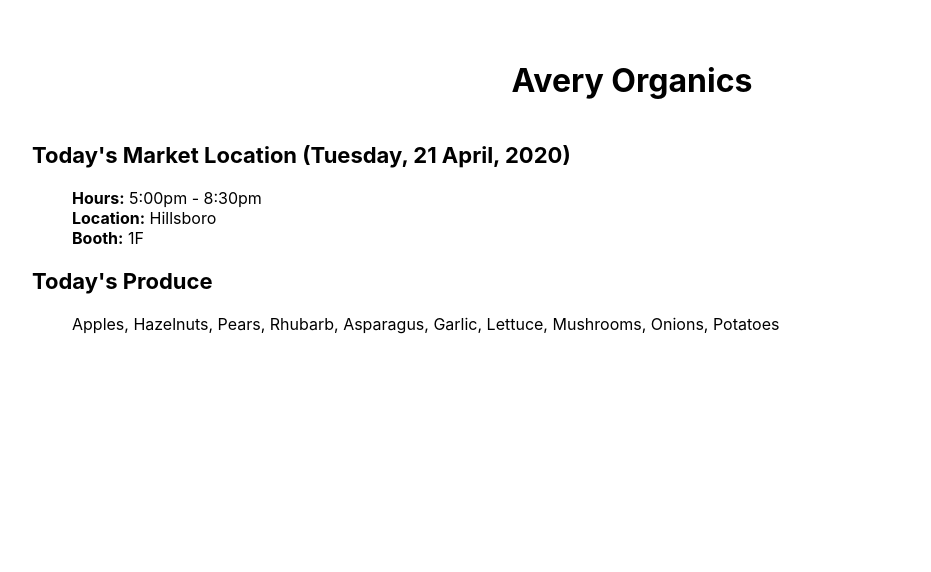
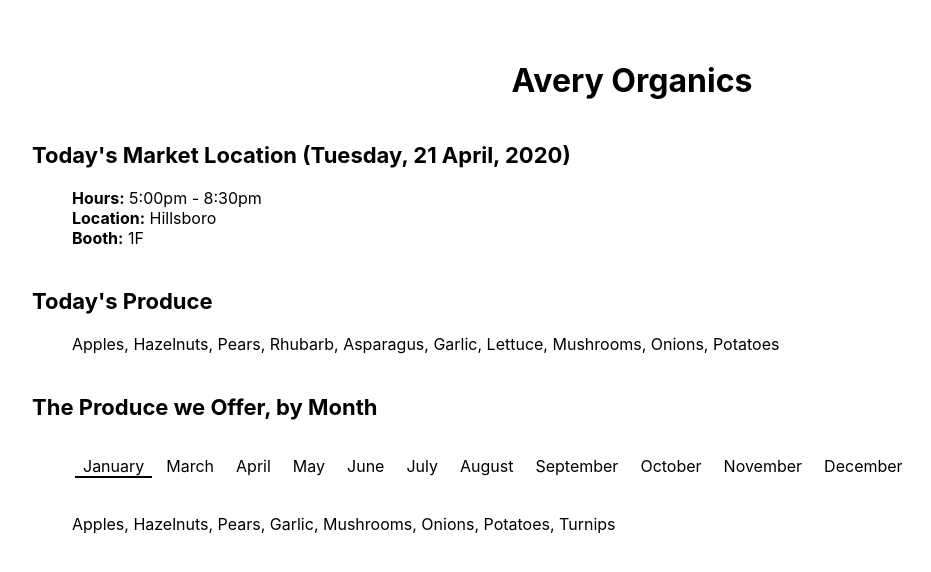
Before and after one commit to kentpmckinney/epi-farmers-market, a React (Create React App) app: page / in a window 1280 px wide. Shown: the top 572 px of the page, without its empty margins (8-939 px from the left). Built offline with nearby package versions, Linux system fonts and the light colour scheme.

Commit message:
add display of produce by month

```diff
--- a/src/components/App.jsx
+++ b/src/components/App.jsx
@@ -1,6 +1,6 @@
 import React from 'react';
 import InfoDisplay from './InfoDisplay/InfoDisplay'
-import MonthDisplay from './MonthDisplay/MonthDisplay'
+import MonthInfoDisplay from './MonthInfoDisplay/MonthInfoDisplay'
 import './App.css';
 
 const marketSchedule = [
@@ -314,7 +314,7 @@ const marketSchedule = [
 function App() {
 
   var d = new Date();
-  var weekday = new Array(7);
+  var weekday = [];
   weekday[0] = "Sunday";
   weekday[1] = "Monday";
   weekday[2] = "Tuesday";
@@ -323,7 +323,7 @@ function App() {
   weekday[5] = "Friday";
   weekday[6] = "Saturday";
 
-  var m = new Array();
+  var m = [];
   m[0] = "January";
   m[1] = "February";
   m[2] = "March";
@@ -346,7 +346,7 @@ function App() {
   let booth = ''
 
   marketSchedule.forEach(function(item){
-    if (item.day == day) {
+    if (item.day === day) {
       location = item.location
       hours = item.hours
       booth = item.booth
@@ -355,7 +355,7 @@ function App() {
 
   let produceList = ''
   availableProduce.forEach(function(item){
-    if (item.month == month) {
+    if (item.month === month) {
       produceList = item.selection.join(', ');
     }
   })
@@ -369,14 +369,17 @@ function App() {
         info={<div><span><b>Hours:</b> {hours}</span><br/><span><b>Location:</b> {location}</span><br/><span><b>Booth:</b> {booth}</span></div>}
       />
       <br/>
+      <br/>
       <InfoDisplay
         label={`Today's Produce`}
         info={produceList}
       />
       <br/>
-      <InfoDisplay>
-        <MonthDisplay/>
-      </InfoDisplay>
+      <br/>
+      <MonthInfoDisplay
+        label={`The Produce we Offer, by Month`}
+        data={availableProduce}
+      />
     </div>
   );
 }
--- a/src/components/MonthDisplay/MonthDisplay.css
+++ b/src/components/MonthDisplay/MonthDisplay.css
@@ -0,0 +1,26 @@
+.monthlist {
+  overflow: hidden;
+  margin-left: -40px;
+}
+
+.monthlist li {
+  cursor: pointer;
+  float: left;
+  display: block;
+  color: black;
+  text-align: center;
+  padding: 0px 8px;
+  margin-left: 3px;
+  margin-right: 3px;
+  text-decoration: none;
+  font-size: 16px;
+  border-bottom: 2px solid transparent;
+}
+
+.monthlist li:hover {
+  border-bottom: 2px solid black;
+}
+
+.monthlist li.active {
+  border-bottom: 2px solid black;
+}
--- a/src/components/MonthDisplay/MonthDisplay.jsx
+++ b/src/components/MonthDisplay/MonthDisplay.jsx
@@ -1,27 +1,25 @@
 import React from 'react';
 import './MonthDisplay.css'
 
-class MonthDisplay extends React.Component {
-  constructor(props) {
-    super(props);
-    this.state = {
-      formVisibleOnPage: false
-    }
-  }
+function MonthDisplay(props) {
 
-  render(){
-    let currentlyVisibleState = null;
-    if (this.state.formVisibleOnPage) {
-      currentlyVisibleState = <div></div>
-    } else {
-      currentlyVisibleState = <div></div>
-    }
     return (
       <React.Fragment>
-
+        <ul className="monthlist">
+          <li className={props.active === 'January' ? 'active' : ''} onClick={() => {props.onchange('January')}}>January</li>
+          <li className={props.active === 'February' ? 'active' : ''} onClick={() => {props.onchange('March')}}>March</li>
+          <li className={props.active === 'April' ? 'active' : ''} onClick={() => {props.onchange('April')}}>April</li>
+          <li className={props.active === 'May' ? 'active' : ''} onClick={() => {props.onchange('May')}}>May</li>
+          <li className={props.active === 'June' ? 'active' : ''} onClick={() => {props.onchange('June')}}>June</li>
+          <li className={props.active === 'July' ? 'active' : ''} onClick={() => {props.onchange('July')}}>July</li>
+          <li className={props.active === 'August' ? 'active' : ''} onClick={() => {props.onchange('August')}}>August</li>
+          <li className={props.active === 'September' ? 'active' : ''} onClick={() => {props.onchange('September')}}>September</li>
+          <li className={props.active === 'October' ? 'active' : ''} onClick={() => {props.onchange('October')}}>October</li>
+          <li className={props.active === 'November' ? 'active' : ''} onClick={() => {props.onchange('November')}}>November</li>
+          <li className={props.active === 'December' ? 'active' : ''} onClick={() => {props.onchange('December')}}>December</li>
+        </ul>
       </React.Fragment>
     );
-  }
 
 }
 
--- /dev/null
+++ b/src/components/MonthInfoDisplay/MonthInfoDisplay.jsx
@@ -0,0 +1,52 @@
+import React from 'react';
+import InfoDisplay from '../InfoDisplay/InfoDisplay'
+import MonthDisplay from '../MonthDisplay/MonthDisplay'
+
+class MonthInfoDisplay extends React.Component {
+  constructor(props) {
+    super(props);
+    this.state = {
+      selectedMonth: 'January'
+    }
+  }
+
+  changeMonth = (month) => {
+    this.setState({selectedMonth: month});
+    this.render()
+  }
+
+  render() {
+
+    let produceList = ''
+    this.props.data.forEach( (item) => {
+      if (item.month === this.state.selectedMonth) {
+        produceList = item.selection.join(', ');
+      }
+    })
+
+    return (
+      <React.Fragment>
+        <InfoDisplay
+          label={`The Produce we Offer, by Month`}
+          info={
+            <React.Fragment>
+              <div>
+                <MonthDisplay
+                  active={this.state.selectedMonth}
+                  onchange={this.changeMonth}
+                />
+              </div>
+              <br />
+              <div>
+                {produceList}
+              </div>
+            </React.Fragment>
+          }
+        />
+      </React.Fragment>
+    );
+  }
+
+}
+
+export default MonthInfoDisplay;
```
